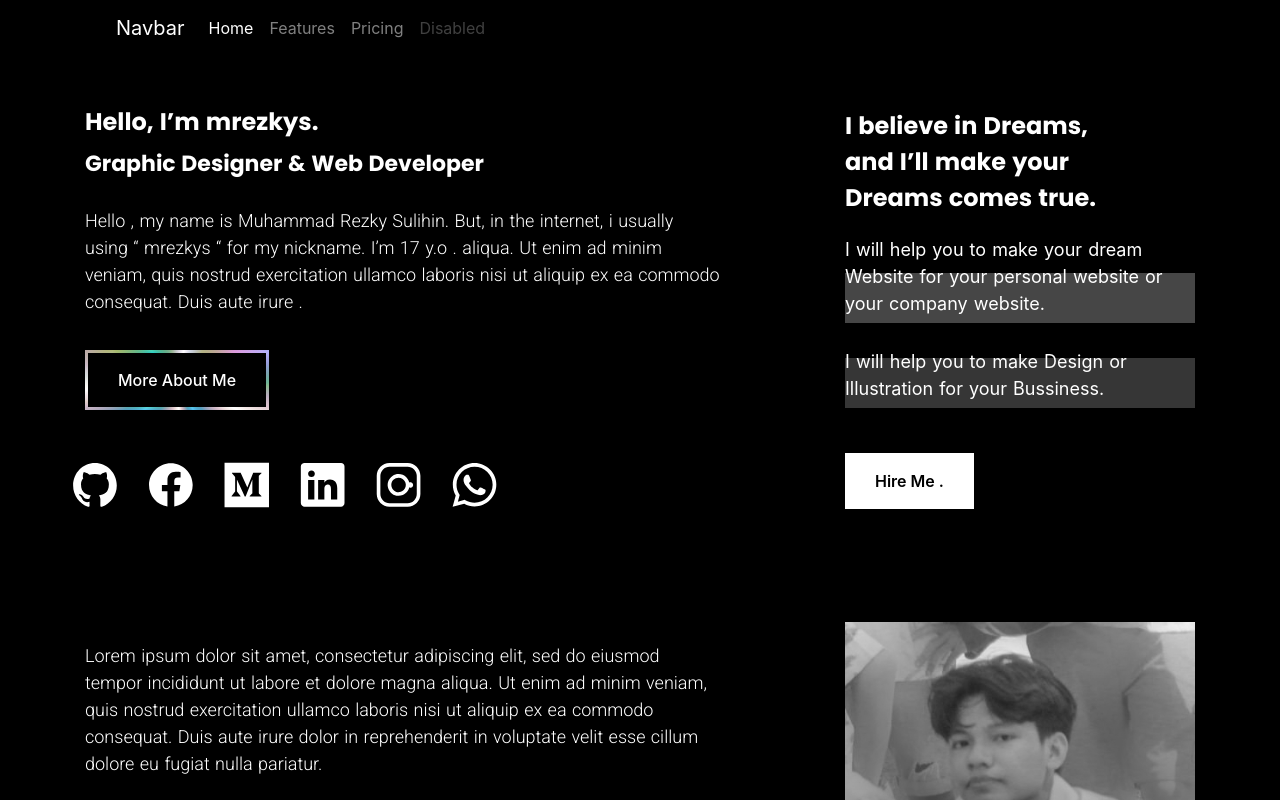
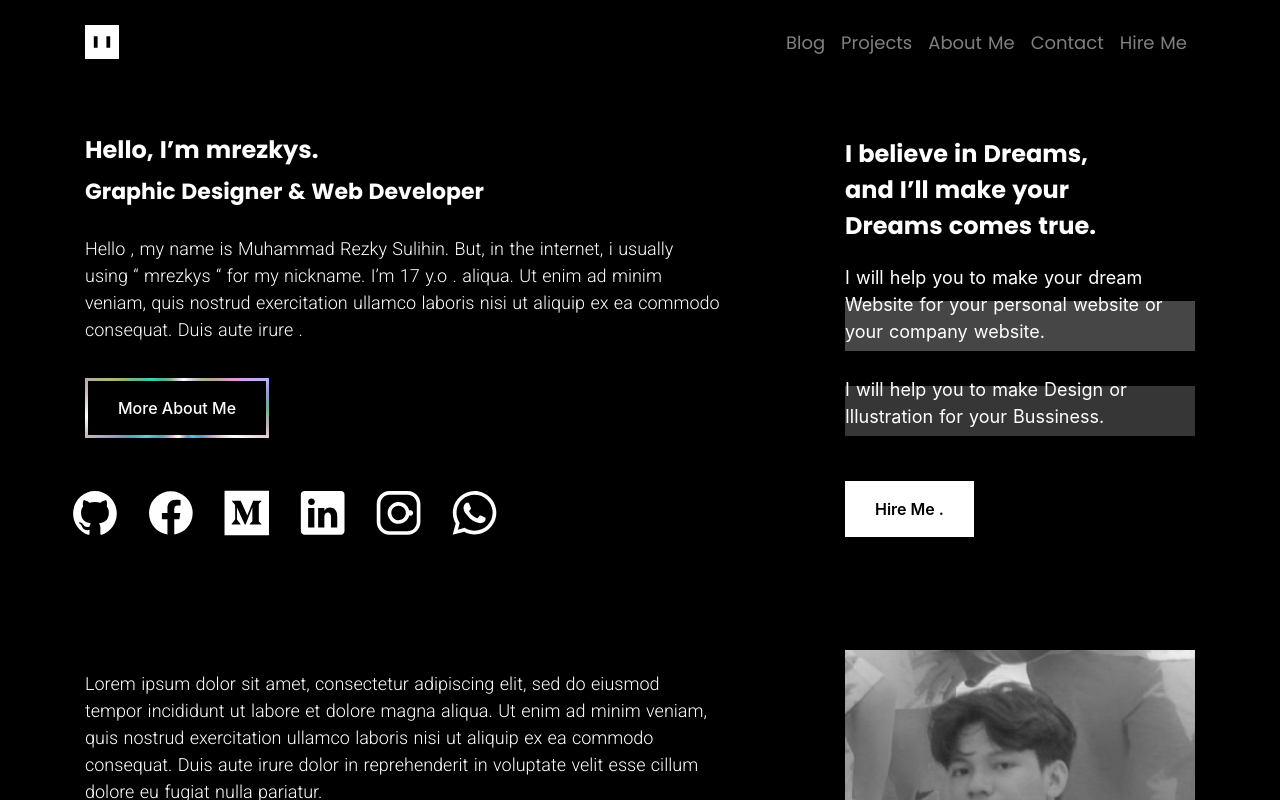
Before and after one commit to mrezkys/mrezkys.com, a Nuxt app: page / in a window 1280 px wide. Shown: the top 800 px of the page. Built offline with nearby package versions, Linux system fonts and the light colour scheme.

Commit message:
update navbar ui

```diff
--- a/components/Navbar.vue
+++ b/components/Navbar.vue
@@ -1,18 +1,31 @@
 <template>
-<nav class="navbar navbar-expand-lg navbar-dark ">
-  <div class="container-fluid">
-    <a class="navbar-brand" href="#">Navbar</a>
-    <button class="navbar-toggler" type="button" data-bs-toggle="collapse" data-bs-target="#navbarNavAltMarkup" aria-controls="navbarNavAltMarkup" aria-expanded="false" aria-label="Toggle navigation">
-      <span class="navbar-toggler-icon"></span>
-    </button>
-    <div class="collapse navbar-collapse" id="navbarNavAltMarkup">
-      <div class="navbar-nav">
-        <a class="nav-link active" aria-current="page" href="#">Home</a>
-        <a class="nav-link" href="#">Features</a>
-        <a class="nav-link" href="#">Pricing</a>
-        <a class="nav-link disabled" href="#" tabindex="-1" aria-disabled="true">Disabled</a>
-      </div>
-    </div>
-  </div>
-</nav>
+<div>
+  <b-navbar toggleable="sm" type="dark" variant="dark" class="navbar p-0 bg-transparent">
+    <b-navbar-brand >
+      <img src="~assets/icons/mrezkyslogo.svg" alt="">
+    </b-navbar-brand>
+    <b-navbar-toggle target="nav-text-collapse"></b-navbar-toggle>
+    <b-collapse id="nav-text-collapse" is-nav>
+      <b-navbar-nav class="ml-auto">
+        <b-nav-item class="nav-item" to="/page1">Blog</b-nav-item>
+        <b-nav-item class="nav-item" to="/page1">Projects</b-nav-item>
+        <b-nav-item class="nav-item" to="/page1">About Me</b-nav-item>
+        <b-nav-item class="nav-item" to="/page1">Contact</b-nav-item>
+        <b-nav-item class="nav-item" to="/page1" >Hire Me</b-nav-item>
+      </b-navbar-nav>
+    </b-collapse>
+  </b-navbar>
+</div>
 </template>
+
+<style scoped>
+  .navbar{
+    padding: 20px 0 !important;
+  }
+
+  .nav-item{
+    color: white;
+    font-size: 18px;
+    font-family: 'Poppins';
+  }
+</style>
```
